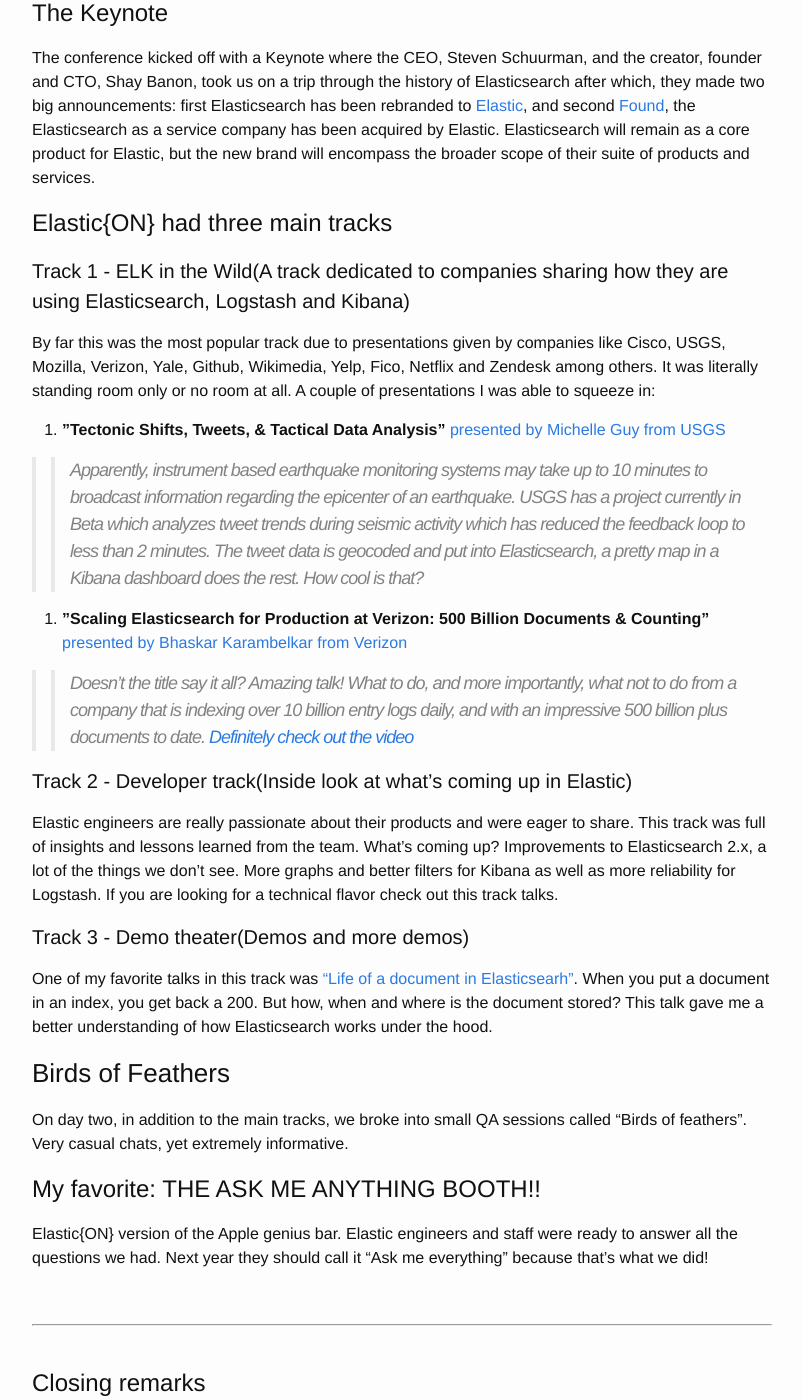
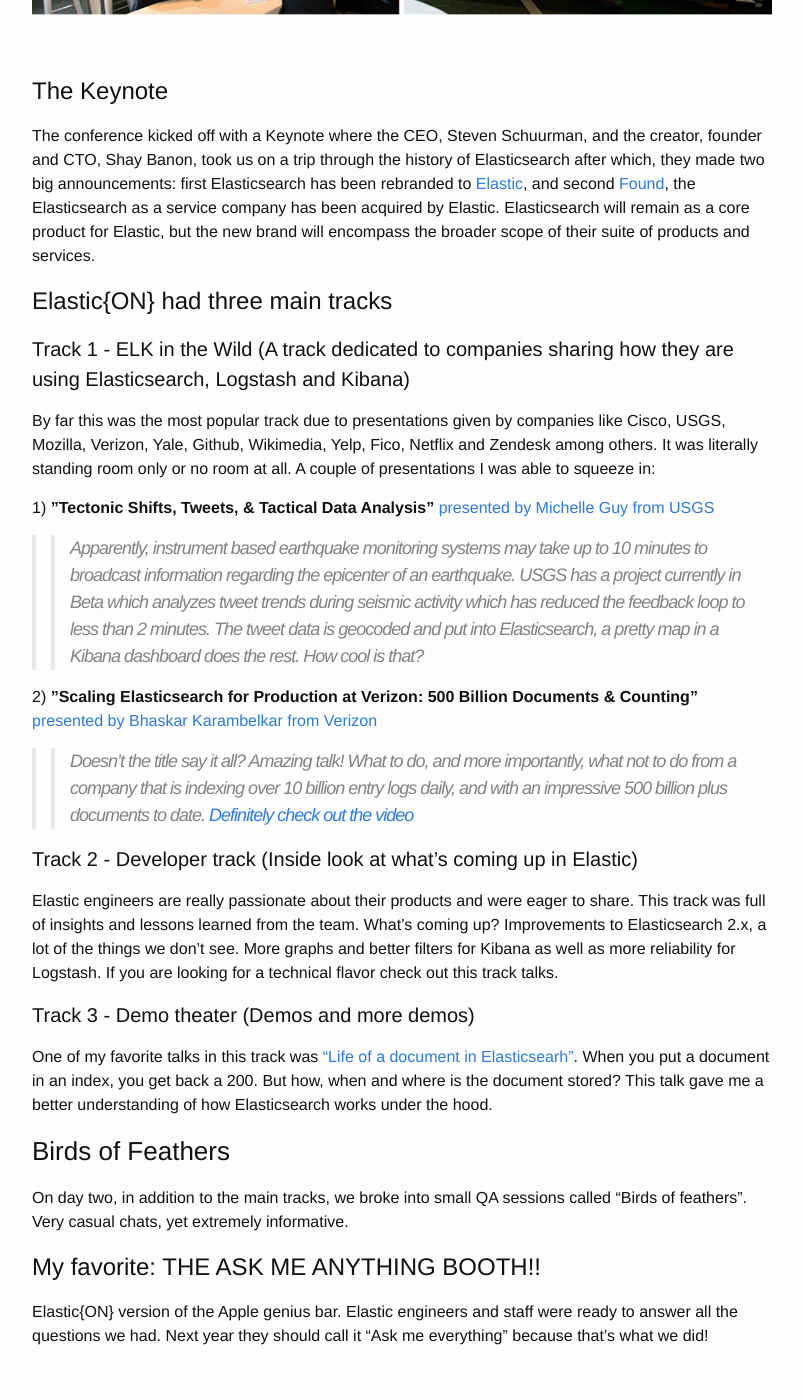
Before and after one commit to sittercity/sittercity.github.io, a Jekyll site: the page built from _posts/2015-03-22-experiences-from-elasticon.markdown, in a window 1280 px wide and 1400 px high, scrolled down 1313 px. Shown: the whole window, without its empty margins (238-1041 px from the left). Built offline with Jekyll 4.4.1, drawn with Linux system fonts in a browser that asks for light colours.

Commit message:
Review feedback

```diff
--- a/_posts/2015-03-22-experiences-from-elasticon.markdown
+++ b/_posts/2015-03-22-experiences-from-elasticon.markdown
@@ -18,31 +17,35 @@
 # Ok, The conference
 If I had to describe the conference with one word it would be inspiring. Inspiring is a powerful word, but here’s the proof: 1300 attendees from 35 countries gathered at one location, and for the very first time the entire Elastic team was united under one roof, creating a unique opportunity to explore insights to search, data analysis and aggregations.
 
+&nbsp;
+
 ![Elasticon](/assets/econ-photos.png)
+
+&nbsp;
 
 # The Keynote
 The conference kicked off with a Keynote where the CEO, Steven Schuurman, and the creator, founder and CTO, Shay Banon, took us on a trip through the history of Elasticsearch after which, they made two big announcements: first Elasticsearch has been rebranded to [Elastic](https://www.elastic.co), and second [Found](https://www.found.no/), the Elasticsearch as a service company has been acquired by Elastic. Elasticsearch will remain as a core product for Elastic, but the new brand will encompass the broader scope of their suite of products and services.
 
 # Elastic{ON} had three main tracks
 
-#### Track 1 - ELK in the Wild(A track dedicated to companies sharing how they are using Elasticsearch, Logstash and Kibana)
+#### Track 1 - ELK in the Wild (A track dedicated to companies sharing how they are using Elasticsearch, Logstash and Kibana)
 
 By far this was the most popular track due to presentations given by companies like Cisco, USGS, Mozilla, Verizon, Yale, Github, Wikimedia, Yelp, Fico, Netflix and Zendesk among others. It was literally standing room only or no room at all. A couple of presentations I was able to squeeze in:
 
-1. **”Tectonic Shifts, Tweets, & Tactical Data Analysis”** [presented by Michelle Guy from USGS](https://www.elastic.co/elasticon/2015/sf/tectonic-shifts-tweets-and-tactical-data-analysis/?view=1)
+1) **”Tectonic Shifts, Tweets, & Tactical Data Analysis”** [presented by Michelle Guy from USGS](https://www.elastic.co/elasticon/2015/sf/tectonic-shifts-tweets-and-tactical-data-analysis/?view=1)
 
 >> Apparently, instrument based earthquake monitoring systems may take up to 10 minutes to broadcast information regarding the epicenter of an earthquake. USGS has a project currently in Beta which analyzes tweet trends during seismic activity which has reduced the feedback loop to less than 2 minutes. The tweet data is geocoded and put into Elasticsearch, a pretty map in a Kibana dashboard does the rest. How cool is that?
 
 
-2. **”Scaling Elasticsearch for Production at Verizon: 500 Billion Documents & Counting”** [presented by Bhaskar Karambelkar from Verizon](https://www.elastic.co/elasticon/2015/sf/scaling-elasticsearch-for-production-at-verizon/?view=1)
+2) **”Scaling Elasticsearch for Production at Verizon: 500 Billion Documents & Counting”** [presented by Bhaskar Karambelkar from Verizon](https://www.elastic.co/elasticon/2015/sf/scaling-elasticsearch-for-production-at-verizon/?view=1)
 
 >> Doesn't the title say it all? Amazing talk! What to do, and more importantly, what not to do from a company that is indexing over 10 billion entry logs daily, and with an impressive 500 billion plus documents to date. [Definitely check out the video](https://www.elastic.co/elasticon/2015/sf/scaling-elasticsearch-for-production-at-verizon/?view=1)
 
-#### Track 2 - Developer track(Inside look at what's coming up in Elastic)
+#### Track 2 - Developer track (Inside look at what's coming up in Elastic)
 
 Elastic engineers are really passionate about their products and were eager to share. This track was full of insights and lessons learned from the team. What’s coming up? Improvements to Elasticsearch 2.x, a lot of the things we don’t see. More graphs and better filters for Kibana as well as more reliability for Logstash. If you are looking for a technical flavor check out this track talks.
 
-#### Track 3 - Demo theater(Demos and more demos)
+#### Track 3 - Demo theater (Demos and more demos)
 
 One of my favorite talks in this track was [“Life of a document in Elasticsearh”](https://www.elastic.co/elasticon/2015/sf/elasticsearch-data-journey-life-of-a-document-in-elasticsearch/?view=1). When you put a document in an index, you get back a 200. But how, when and where is the document stored? This talk gave me a better understanding of how Elasticsearch works under the hood.
 
```
Also changed, not shown: other parts of _posts/2015-03-22-experiences-from-elasticon.markdown (+0 -1 lines).
